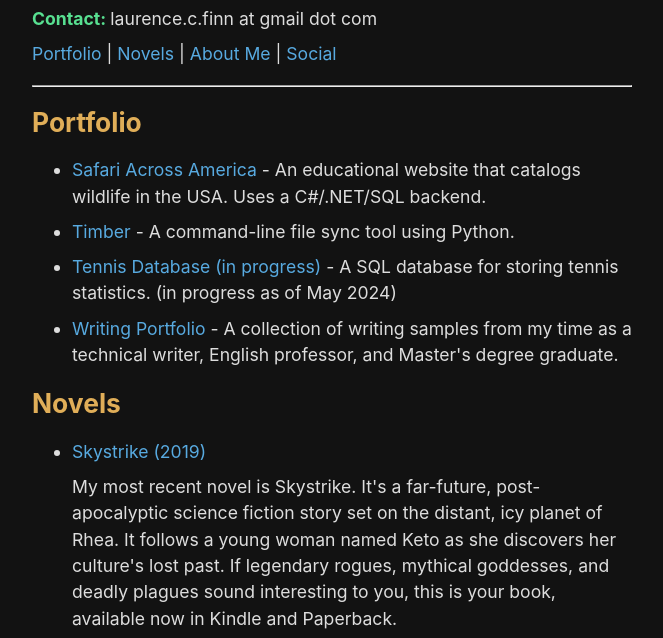
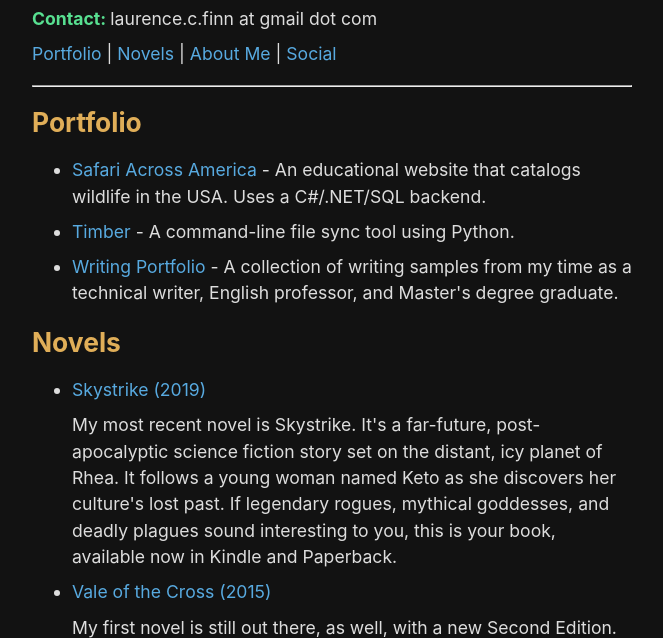
Before and after one commit to laurence-finn/laurence-finn.github.io, a plain HTML site: page index.html in a window 1280 px wide. Shown: the part 119-757 px from the top of the page, without its empty margins (308-971 px from the left). Drawn offline with Linux system fonts and the light colour scheme.

Commit message:
Delete the TennisDB from the portfolio because it's not done yet.

```diff
--- a/index.html
+++ b/index.html
@@ -36,12 +36,6 @@
     <li>
       <a href="https://github.com/laurence-finn/timber">Timber</a> - A
       command-line file sync tool using Python.
-    </li>
-
-    <li>
-      <a href="https://github.com/laurence-finn/tennisdb">Tennis Database (in progress)</a>
-      - A SQL database for storing tennis statistics. (in progress as of May
-      2024)
     </li>
 
     <li>
```
